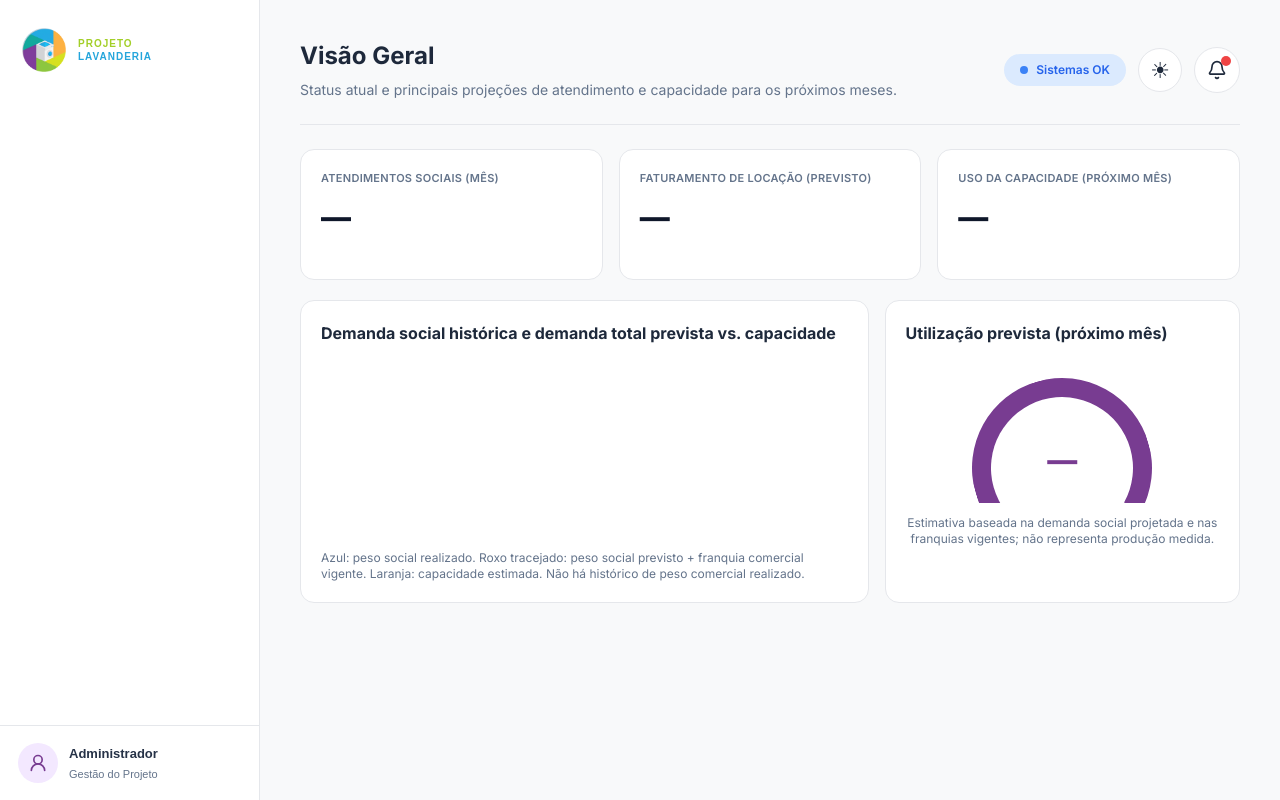
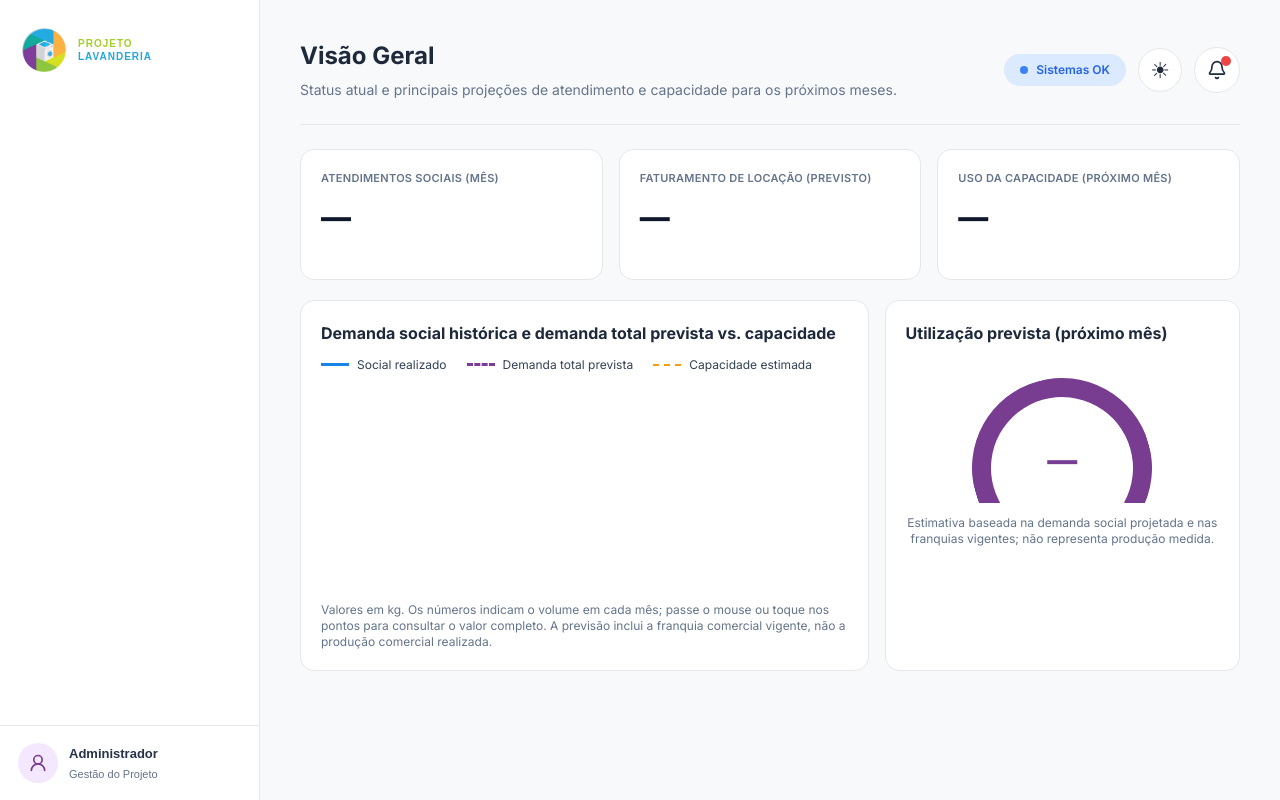
Before and after one commit to Cosmic-Bubble/projetolavanderia, a Flask app: template app/templates/dashboard.html in a window 1280 px wide. Run offline with Flask 3, Linux system fonts and the light colour scheme; the template is opened without the code that fills it, so the values that code supplies are empty; some libraries are stand-ins or nearby versions.

Commit message:
feat: adiciona legendas e valores aos graficos do dashboard e comercial

```diff
--- a/app/static/js/dashboard.js
+++ b/app/static/js/dashboard.js
@@ -1,3 +1,4 @@
+// static/js/dashboard.js
 (function () {
   const $ = (id) => document.getElementById(id);
   const fmtInt = v => v == null || !Number.isFinite(Number(v)) ? "—" : Number(v).toLocaleString("pt-BR");
@@ -10,13 +11,29 @@
     const meses = g.meses || [];
     const hist = g.historico_social || [];
     const prev = g.previsao_total || [];
-    const validos = [...hist, ...prev].filter(v => typeof v === "number" && Number.isFinite(v));
-    const limite = typeof g.limite_kg === "number" && Number.isFinite(g.limite_kg) && g.limite_kg > 0 ? g.limite_kg : null;
+    const valido = v => typeof v === "number" && Number.isFinite(v);
+    const validos = [...hist, ...prev].filter(valido);
+    const limite = valido(g.limite_kg) && g.limite_kg > 0 ? g.limite_kg : null;
     svg.replaceChildren();
-    if (!meses.length || (!validos.length && limite == null)) return;
-    const maxV = Math.max(1, limite || 0, ...validos) * 1.1;
-    const x = i => 35 + i * 600 / Math.max(meses.length - 1, 1);
-    const y = v => 190 - v / maxV * 150;
+    if (!meses.length || (!validos.length && limite == null)) {
+      svg.setAttribute("aria-label", "Gráfico sem valores de demanda disponíveis.");
+      return;
+    }
+
+    // Escala com espaço reservado para valores numéricos e nomes dos meses.
+    const largura = Math.max(680, 75 * Math.max(1, meses.length - 1) + 90);
+    const esquerda = 48;
+    const direita = largura - 42;
+    const topo = 38;
+    const fundo = 212;
+    const maior = Math.max(1, limite || 0, ...validos);
+    const maxV = maior * 1.18;
+    const x = i => esquerda + i * (direita - esquerda) / Math.max(meses.length - 1, 1);
+    const y = v => fundo - (v / maxV) * (fundo - topo);
+    svg.setAttribute("viewBox", `0 0 ${largura} 270`);
+    svg.style.width = `${largura}px`;
+    svg.style.minWidth = `${largura}px`;
+
     const ns = "http://www.w3.org/2000/svg";
     function el(tag, attrs, texto, parent = svg) {
       const e = document.createElementNS(ns, tag);
@@ -25,11 +42,22 @@
       parent.appendChild(e);
       return e;
     }
+    // Linhas leves auxiliam a leitura dos valores sem disputar atenção com as séries.
+    for (let i = 0; i <= 3; i++) {
+      const valor = maxV * i / 3;
+      const yy = y(valor);
+      el("line", {x1:esquerda, y1:yy, x2:direita, y2:yy, stroke:"#e2e8f0", "stroke-width":1});
+      el("text", {x:esquerda-8, y:yy+4, fill:"#64748b", "font-size":10, "text-anchor":"end"}, fmtCompacto(valor));
+    }
+    el("text", {x:esquerda, y:15, fill:"#64748b", "font-size":11}, "Volume (kg)");
+
     if (limite != null) {
-      el("line", {x1:35, y1:y(limite), x2:635, y2:y(limite), stroke:"#f59e0b", "stroke-width":2, "stroke-dasharray":"5 5"});
-      el("text", {x:38, y:Math.max(12,y(limite)-9), fill:"#b45309", "font-size":10}, `CAPACIDADE: ${fmtInt(limite)} kg`);
+      el("line", {x1:esquerda, y1:y(limite), x2:direita, y2:y(limite), stroke:"#f59e0b", "stroke-width":2, "stroke-dasharray":"5 5"});
+      const limiteTexto = el("text", {x:direita, y:Math.max(24, y(limite)-9), fill:"#b45309", "font-size":11, "font-weight":"600", "text-anchor":"end"}, `Capacidade: ${fmtInt(limite)} kg`);
+      el("title", {}, `Capacidade operacional estimada: ${fmtInt(limite)} kg por mês`, limiteTexto);
     }
-    function serie(valores, cor, tracejado) {
+
+    function serie(valores, cor, tracejado, descricao, deslocamento) {
       let trecho = [];
       function fechar() {
         if (trecho.length > 1) el("polyline", {points:trecho.join(" "), fill:"none", stroke:cor, "stroke-width":3, ...(tracejado ? {"stroke-dasharray":"6 4"} : {})});
@@ -37,22 +65,30 @@
       }
       meses.forEach((mes,i) => {
         const v = valores[i];
-        if (typeof v !== "number" || !Number.isFinite(v)) { fechar(); return; }
+        if (!valido(v)) { fechar(); return; }
         trecho.push(`${x(i)},${y(v).toFixed(1)}`);
       });
       fechar();
       meses.forEach((mes,i) => {
         const v = valores[i];
-        if (typeof v === "number" && Number.isFinite(v)) {
-          const ponto = el("circle", {cx:x(i), cy:y(v).toFixed(1), r:4, fill:cor});
-          el("title", {}, `${mes}: ${fmtInt(v)} kg`, ponto);
-        }
+        if (!valido(v)) return;
+        const ponto = el("circle", {cx:x(i), cy:y(v).toFixed(1), r:4, fill:cor, stroke:"#ffffff", "stroke-width":1.5});
+        el("title", {}, `${mes} — ${descricao}: ${fmtInt(v)} kg`, ponto);
+        // Rótulo numérico em cada ponto, sem confundir kg com porcentagem.
+        const yy = Math.max(26, Math.min(231, y(v) + deslocamento));
+        const rotulo = el("text", {x:x(i), y:yy, fill:cor, "font-size":10, "font-weight":600, "text-anchor":"middle"}, fmtCompacto(v));
+        el("title", {}, `${mes} — ${descricao}: ${fmtInt(v)} kg`, rotulo);
       });
     }
-    serie(hist, "#1685e5", false);
-    serie(prev, "#7d3c98", true);
-    meses.forEach((m,i) => el("text", {x:x(i), y:215, fill:"#64748b", "font-size":11, "text-anchor":"middle"}, m));
-    svg.setAttribute("aria-label", "Azul: peso social realizado. Roxo tracejado: demanda total prevista. Laranja: capacidade. Histórico comercial indisponível.");
+    serie(hist, "#1685e5", false, "social realizado", -11);
+    serie(prev, "#7d3c98", true, "demanda total prevista", 18);
+    meses.forEach((m,i) => el("text", {x:x(i), y:245, fill:"#64748b", "font-size":11, "text-anchor":"middle"}, m));
+    svg.setAttribute("aria-label", "Demanda mensal em kg. Azul contínuo: social realizado. Roxo tracejado: demanda total prevista. Laranja tracejado: capacidade estimada.");
+  }
+
+  function fmtCompacto(v) {
+    if (Math.abs(v) >= 1000) return (v / 1000).toLocaleString("pt-BR", {maximumFractionDigits:1}) + " mil";
+    return Number(v).toLocaleString("pt-BR", {maximumFractionDigits:0});
   }
 
   function preencher(d) {
--- a/app/templates/dashboard.html
+++ b/app/templates/dashboard.html
@@ -79,10 +79,15 @@
       <section class="grid grid-cols-1 xl:grid-cols-[1.6fr_1fr] gap-4">
         <article class="painel-card p-5">
           <h2 class="font-bold text-base mb-3">Demanda social histórica e demanda total prevista vs. capacidade</h2>
-          <div class="grafico-scroll"><svg id="grafico-demanda" viewBox="0 0 680 240" role="img"
-              aria-label="Volume social histórico e demanda total prevista, separados por período"
-              class="grafico-painel"></svg></div>
-          <p class="text-xs text-slate-500 mt-2">Azul: peso social realizado. Roxo tracejado: peso social previsto + franquia comercial vigente. Laranja: capacidade estimada. Não há histórico de peso comercial realizado.</p>
+          <div class="flex flex-wrap gap-x-5 gap-y-2 text-xs text-slate-700 mb-3" aria-label="Legenda do gráfico de demanda">
+            <span class="inline-flex items-center gap-2"><span class="inline-block w-7 border-t-[3px] border-[#1685e5]"></span>Social realizado</span>
+            <span class="inline-flex items-center gap-2"><span class="inline-block w-7 border-t-[3px] border-dashed border-[#7d3c98]"></span>Demanda total prevista</span>
+            <span class="inline-flex items-center gap-2"><span class="inline-block w-7 border-t-2 border-dashed border-[#f59e0b]"></span>Capacidade estimada</span>
+          </div>
+          <div class="grafico-scroll"><svg id="grafico-demanda" viewBox="0 0 680 270" role="img"
+              aria-label="Demanda em quilogramas por mês: histórico social realizado, demanda total prevista e capacidade estimada"
+              aria-describedby="nota-grafico-demanda" class="grafico-painel"></svg></div>
+          <p id="nota-grafico-demanda" class="text-xs text-slate-500 mt-2">Valores em kg. Os números indicam o volume em cada mês; passe o mouse ou toque nos pontos para consultar o valor completo. A previsão inclui a franquia comercial vigente, não a produção comercial realizada.</p>
         </article>
         <article class="painel-card p-5 text-center">
           <h2 class="font-bold text-base text-left">Utilização prevista (próximo mês)</h2>
```
Also changed, not shown: app/static/js/comercial.js (+8 -4 lines), app/templates/comercial.html (+7 -1 lines).
